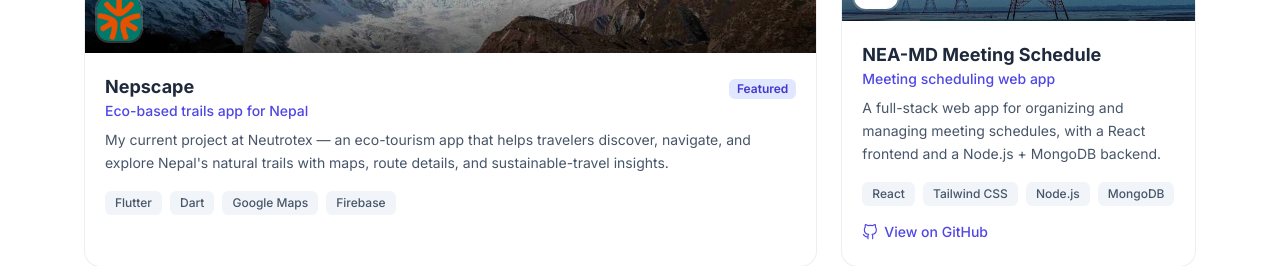
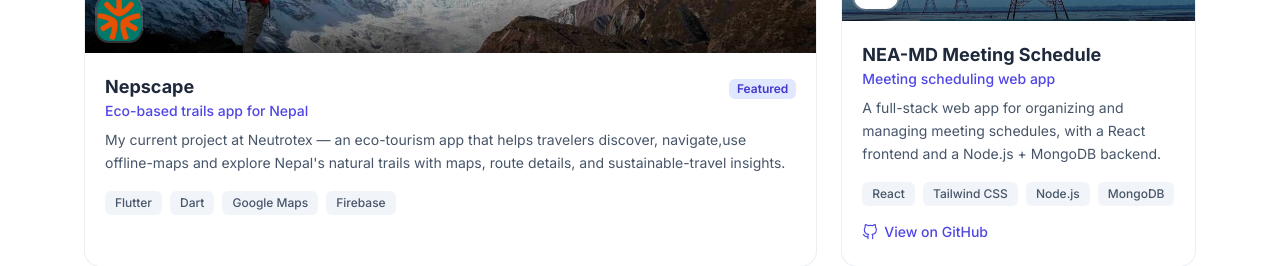
Before and after one commit to Ksub2/my_portfolio, a React (Vite) app: page / in a window 1280 px wide. Shown: the part 3220-3486 px from the top of the page. Built offline with nearby package versions, Linux system fonts and the light colour scheme.

Commit message:
Enhance Nepscape project description
Updated project description to include offline maps feature.

```diff
--- a/src/data/content.js
+++ b/src/data/content.js
@@ -92,7 +92,7 @@
   {
     title: 'Nepscape',
     subtitle: 'Eco-based trails app for Nepal',
-    desc: 'My current project at Neutrotex — an eco-tourism app that helps travelers discover, navigate, and explore Nepal\'s natural trails with maps, route details, and sustainable-travel insights.',
+    desc: 'My current project at Neutrotex — an eco-tourism app that helps travelers discover, navigate,use offline-maps and explore Nepal\'s natural trails with maps, route details, and sustainable-travel insights.',
     tags: ['Flutter', 'Dart', 'Google Maps', 'Firebase'],
     accent: 'from-teal-600 to-emerald-600',
     icon: '🏔️',
```
